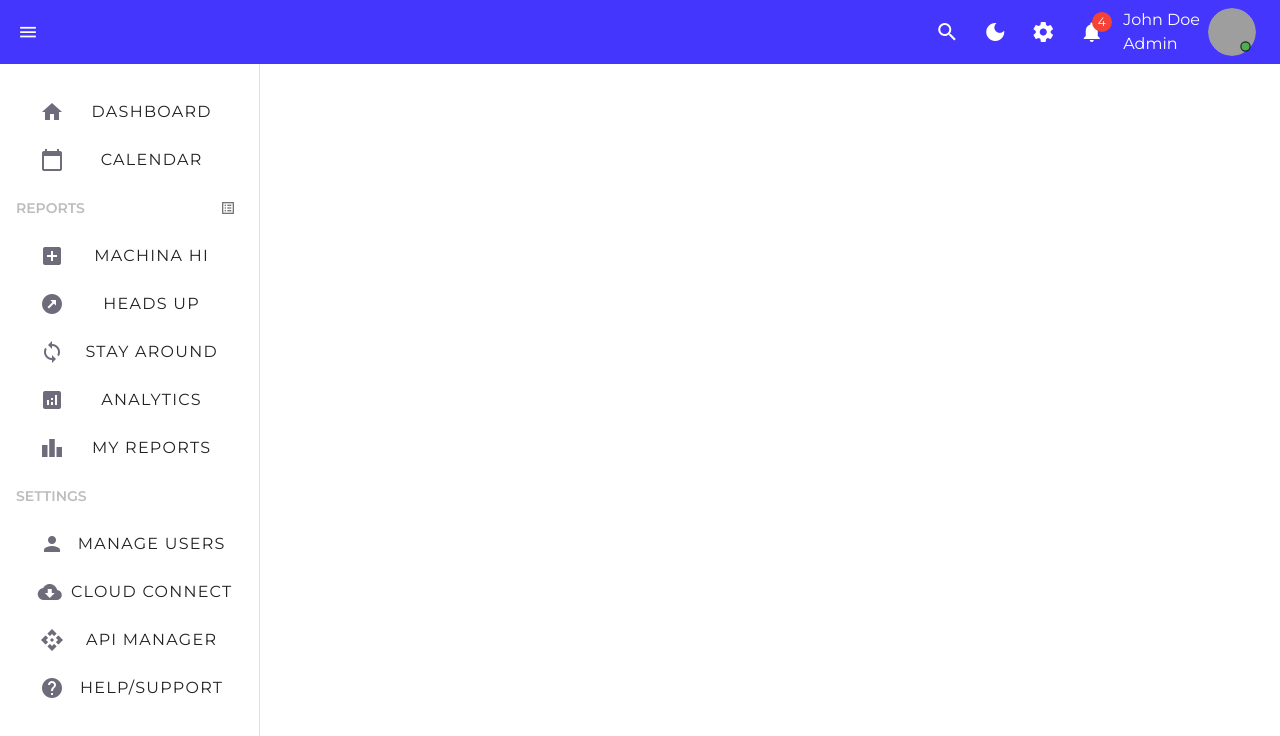
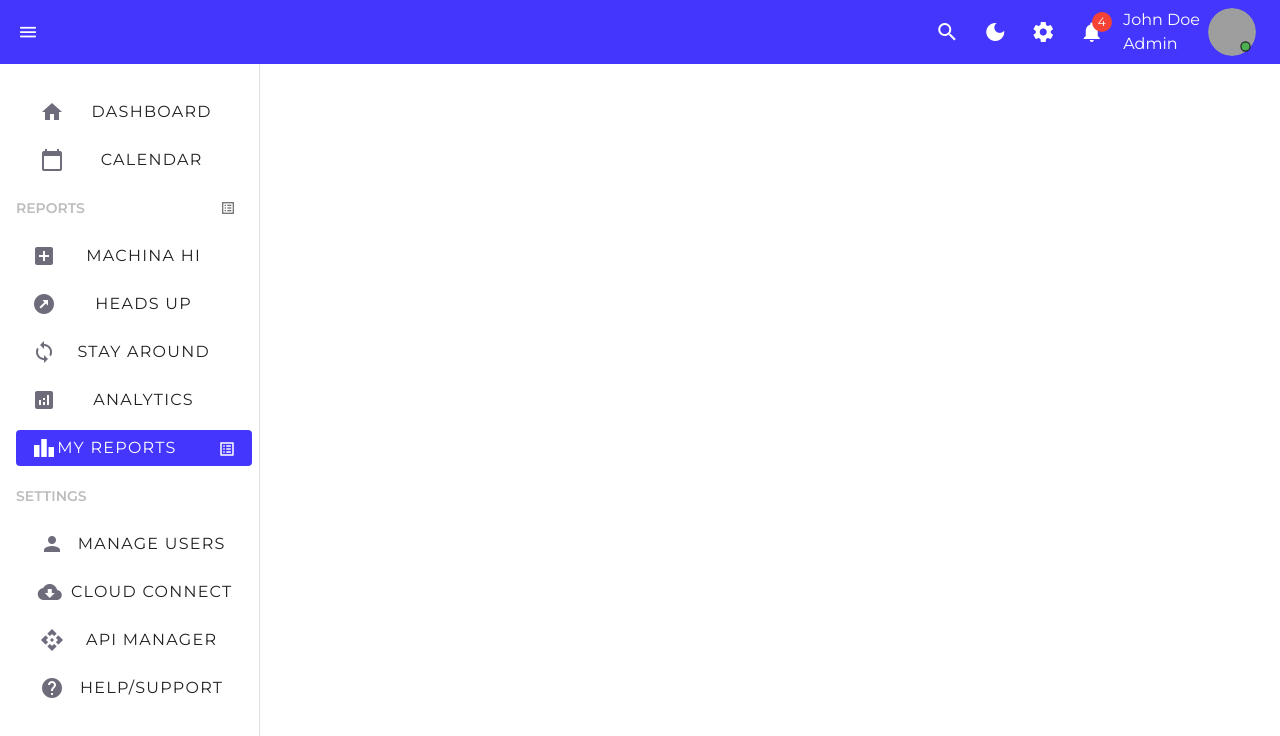
Before and after one commit to matiassemelman/edmachinachallenge, a Vue app: page / in a window 1280 px wide. Shown: the top 736 px of the page. Built offline with nearby package versions, Linux system fonts and the light colour scheme; grey boxes are pictures that could not be loaded.

Commit message:
Feat: Creating 'My Reports' dropdown. Conditional Styling

```diff
--- a/src/components/NavBar.vue
+++ b/src/components/NavBar.vue
@@ -16,9 +16,16 @@
           <v-icon class="mx-2" small right>list_alt</v-icon>
         </v-card>
       </v-list-item>
-      <v-list-item v-for="report in reports" :key="report.text">
-        <v-btn width="230" depressed color="white">
-          <v-icon color="#6E6B7B" class="mx-2">{{ report.icon }}</v-icon>
+      <v-list-item v-for="report in reports" :key="report.text" width="230">
+        <v-btn v-if="report.submenu.length > 0" depressed color="#4436FD">
+          <v-icon color="white">{{ report.icon }}</v-icon>
+          <v-list-item-title class="white--text"
+            >{{ report.text }}
+            <v-icon class="ml-10 pr-2" right>list_alt</v-icon>
+          </v-list-item-title>
+        </v-btn>
+        <v-btn v-else width="230" depressed color="white">
+          <v-icon color="#6E6B7B">{{ report.icon }}</v-icon>
           <v-list-item-title>{{ report.text }}</v-list-item-title>
         </v-btn>
       </v-list-item>
@@ -63,26 +70,31 @@ export default {
         icon: "add_box",
         text: "Machina Hi",
         route: "/machinahi",
+        submenu: [],
       },
       {
         icon: "outbound",
         text: "Heads Up",
         route: "/headsup",
+        submenu: [],
       },
       {
         icon: "sync",
         text: "Stay Around",
         route: "/stayaround",
+        submenu: [],
       },
       {
         icon: "analytics",
         text: "Analytics",
         route: "/analytics",
+        submenu: [],
       },
       {
         icon: "leaderboard",
         text: "My Reports",
         route: "/reports",
+        submenu: [{}],
       },
     ],
     settings: [
```
